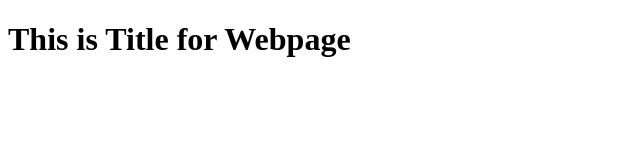
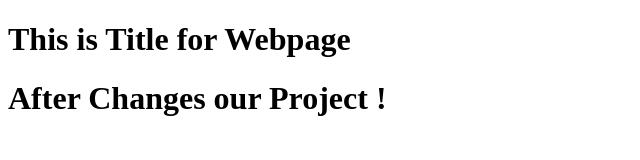
Before and after one commit to saidurrahman179/phero-sai, a plain HTML site: page index.html in a window 1280 px wide. Shown: the whole page, without its empty margins (0-640 px from the left). Drawn offline with Linux system fonts and the light colour scheme.

Commit message:
After Changes

```diff
--- a/index.html
+++ b/index.html
@@ -8,5 +8,6 @@
  </head>
  <body>
      <h1>This is Title for Webpage  </h1>
+     <h1>After Changes our Project !</h1>
  </body>
  </html>
```
